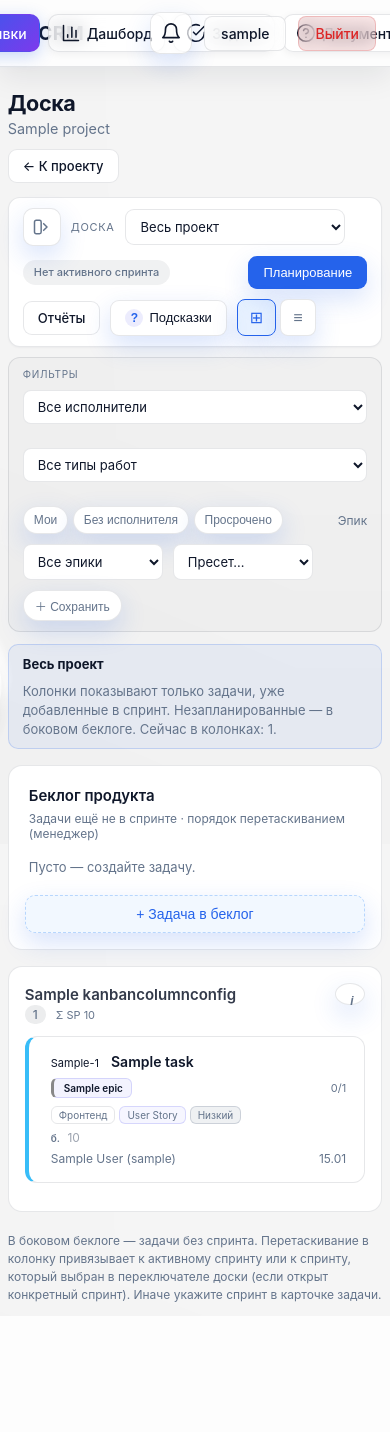
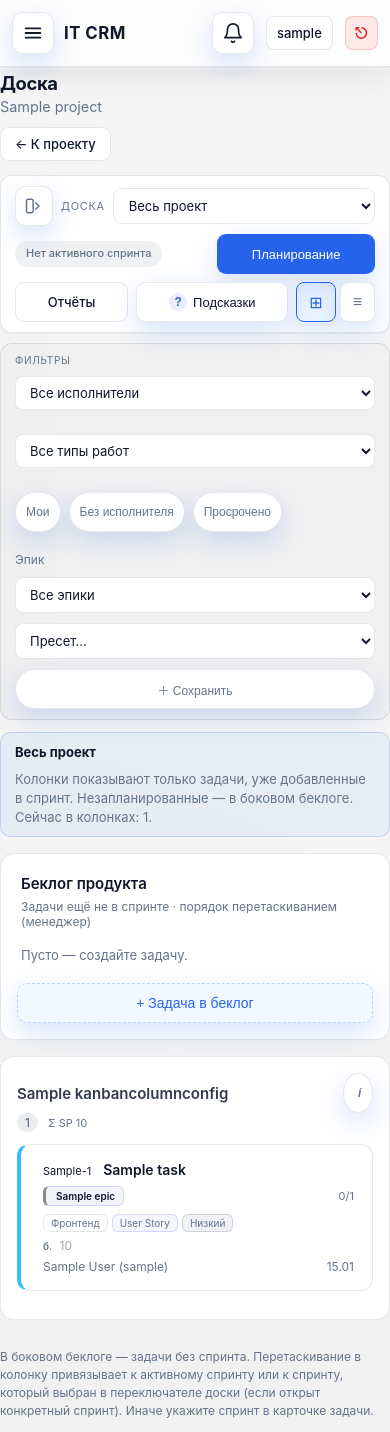
Before and after one commit to wasabi52ngg/CRM_with_SCRUM, a Django app: page /manager/projects/1/board/ in a window 390 px wide. Before the commit the page ends 1302 px from the top, so only its background shows below. Run offline with Django 5.2, Linux system fonts and the light colour scheme; a user stored in the database is signed in; tables that the repository leaves empty hold one stand-in row (values such as "Sample post"); data that the repository does not hold is empty.

Commit message:
huge fix

```diff
--- a/crm/static/crm/css/base_extra.css
+++ b/crm/static/crm/css/base_extra.css
@@ -410,6 +410,15 @@ footer {
   font-weight: 400;
 }
 
+/* Кнопка мобильного меню (видна только в mobile.css) */
+.header-menu-toggle {
+  display: none;
+}
+
+.header-nav-backdrop {
+  display: none;
+}
+
 /* Responsive */
 @media (max-width: 900px) {
   .styles_list__z_6uf,
--- /dev/null
+++ b/crm/static/crm/css/mobile.css
@@ -0,0 +1,332 @@
+/* Адаптация под телефоны и планшеты */
+
+.site-main {
+  padding-top: 90px;
+}
+
+.table-scroll {
+  width: 100%;
+  overflow-x: auto;
+  -webkit-overflow-scrolling: touch;
+  margin-bottom: 16px;
+}
+
+.table-scroll > table {
+  width: 100%;
+  min-width: 520px;
+}
+
+body.mobile-nav-open {
+  overflow: hidden;
+}
+
+/* ——— Планшеты и телефоны ——— */
+@media (max-width: 900px) {
+  body {
+    background-attachment: scroll;
+  }
+
+  .site-main {
+    width: 100%;
+    padding-top: 72px;
+    padding-left: 12px;
+    padding-right: 12px;
+  }
+
+  .container {
+    width: 100%;
+    padding-left: 0;
+    padding-right: 0;
+  }
+
+  .page-title {
+    font-size: 22px;
+    margin-top: 16px;
+  }
+
+  .auth-container {
+    margin: 28px auto;
+    padding: 24px 16px;
+    max-width: 100%;
+  }
+
+  /* Канбан: горизонтальная прокрутка колонок */
+  .kanban-board-area {
+    overflow-x: auto;
+    -webkit-overflow-scrolling: touch;
+    padding-bottom: 8px;
+  }
+
+  .kanban {
+    grid-auto-columns: minmax(260px, 1fr);
+    width: max-content;
+    min-width: 100%;
+  }
+
+  .kanban-command-bar {
+    gap: 8px;
+  }
+
+  .cmd-select {
+    min-width: 0;
+    max-width: 100%;
+    flex: 1 1 140px;
+  }
+
+  .kanban-filters-card__row {
+    flex-direction: column;
+    align-items: stretch;
+  }
+
+  .kanban-filters-card__row .kf-control,
+  .kanban-filters-card__row .cmd-select {
+    width: 100%;
+    max-width: none;
+  }
+
+  .kf-chips {
+    display: flex;
+    flex-wrap: wrap;
+    gap: 8px;
+  }
+
+  /* Панели и модалки на весь экран */
+  .kanban-drawer__panel {
+    top: 12px;
+    width: calc(100vw - 20px);
+    max-height: calc(100vh - 24px);
+  }
+
+  .kanban-task-drawer__panel {
+    width: calc(100vw - 20px);
+    max-width: none;
+    max-height: calc(100vh - 24px);
+  }
+
+  /* Заявка: таймлайн в одну колонку */
+  .timeline-card {
+    grid-template-columns: 1fr;
+    padding: 14px 16px;
+  }
+
+  .cp-timeline.cp-diagram {
+    min-height: 280px;
+  }
+
+  .cp-diagram__viewport {
+    min-height: 260px;
+    height: 300px;
+  }
+
+  .cp-editor {
+    grid-column: 1;
+  }
+
+  .timeline-header {
+    flex-direction: column;
+    align-items: flex-start;
+    gap: 12px;
+  }
+
+  .request-meta-row {
+    gap: 16px;
+  }
+
+  .request-actions {
+    flex-direction: column;
+    align-items: stretch;
+  }
+
+  .request-actions .btn,
+  .request-actions button,
+  .request-actions a.btn {
+    width: 100%;
+    text-align: center;
+    justify-content: center;
+  }
+
+  /* Чат */
+  .request-chat-form,
+  .tp-chat-form {
+    flex-wrap: wrap;
+  }
+
+  .request-chat-form input[type="text"],
+  .tp-chat-form input[type="text"] {
+    min-width: 0;
+    flex: 1 1 100%;
+  }
+
+  .profile-shell {
+    padding: 0 4px;
+  }
+
+  .profile-actions {
+    flex-direction: column;
+  }
+
+  .profile-actions .btn-primary-wide {
+    width: 100%;
+    min-width: 0;
+  }
+
+  .stat-cards {
+    grid-template-columns: 1fr !important;
+  }
+
+  .hide-on-mobile {
+    display: none !important;
+  }
+}
+
+/* ——— Телефоны: компактная шапка и выезжающее меню ——— */
+@media (max-width: 860px) {
+  .header-menu-toggle {
+    display: inline-flex;
+    align-items: center;
+    justify-content: center;
+    width: 42px;
+    height: 42px;
+    padding: 0;
+    border: 1px solid var(--border);
+    border-radius: 10px;
+    background: rgba(255, 255, 255, 0.85);
+    color: var(--text);
+    cursor: pointer;
+    flex-shrink: 0;
+    order: 0;
+  }
+
+  .header-menu-toggle:hover {
+    border-color: var(--primary);
+    color: var(--primary);
+  }
+
+  .header-flex {
+    flex-wrap: nowrap;
+    gap: 10px;
+    padding: 8px 10px;
+  }
+
+  .site-header .logo {
+    order: 1;
+    flex: 1;
+    min-width: 0;
+    font-size: 1.05rem;
+  }
+
+  .header-actions {
+    order: 2;
+    flex-shrink: 0;
+    gap: 6px;
+  }
+
+  .site-header .header-actions .nav-link {
+    padding: 8px 10px;
+    font-size: 13px;
+    max-width: 110px;
+    overflow: hidden;
+    text-overflow: ellipsis;
+    white-space: nowrap;
+  }
+
+  .header-nav-buttons {
+    position: fixed;
+    top: 66px;
+    left: 0;
+    right: 0;
+    z-index: 98;
+    display: none;
+    flex-direction: column;
+    align-items: stretch;
+    gap: 6px;
+    padding: 12px;
+    margin: 0;
+    max-height: calc(100vh - 66px);
+    overflow-y: auto;
+    -webkit-overflow-scrolling: touch;
+    background: rgba(255, 255, 255, 0.97);
+    backdrop-filter: blur(14px);
+    border-bottom: 1px solid var(--border);
+    box-shadow: 0 12px 32px rgba(15, 23, 42, 0.12);
+    order: 10;
+    flex: none;
+    justify-content: flex-start;
+  }
+
+  .site-header--nav-open .header-nav-buttons {
+    display: flex;
+  }
+
+  .nav-btn {
+    width: 100%;
+    justify-content: flex-start;
+    padding: 12px 14px;
+    font-size: 15px;
+  }
+
+  .nav-btn--mobile-only {
+    display: inline-flex;
+  }
+
+  .header-nav-backdrop {
+    display: none;
+    position: fixed;
+    inset: 66px 0 0;
+    z-index: 97;
+    background: rgba(15, 23, 42, 0.25);
+  }
+
+  .site-header--nav-open .header-nav-backdrop {
+    display: block;
+  }
+
+  .header-notify-dropdown {
+    right: -8px;
+    width: min(340px, calc(100vw - 24px));
+  }
+}
+
+@media (min-width: 861px) {
+  .header-menu-toggle {
+    display: none;
+  }
+
+  .header-nav-backdrop {
+    display: none !important;
+  }
+
+  .nav-btn--mobile-only {
+    display: none !important;
+  }
+}
+
+@media (max-width: 480px) {
+  .site-header .header-actions .nav-link.logout-link {
+    padding: 8px;
+    font-size: 0;
+    max-width: none;
+  }
+
+  .site-header .header-actions .nav-link.logout-link::before {
+    content: "⎋";
+    font-size: 16px;
+    line-height: 1;
+  }
+
+  .kanban-page__h1 {
+    font-size: 1.15rem;
+  }
+
+  .kanban-command-bar .cmd-btn {
+    flex: 1 1 auto;
+    min-height: 40px;
+  }
+
+  button,
+  .btn,
+  .nav-btn,
+  .header-notify-btn {
+    min-height: 40px;
+  }
+}
--- a/crm/templates/crm/base.html
+++ b/crm/templates/crm/base.html
@@ -9,13 +9,19 @@
     <link rel="stylesheet" href="{% static 'crm/css/app.css' %}">
     <link rel="stylesheet" href="{% static 'crm/css/base_extra.css' %}">
     <link rel="stylesheet" href="{% static 'crm/css/page-tour.css' %}">
+    <link rel="stylesheet" href="{% static 'crm/css/mobile.css' %}">
     {% block head %}{% endblock %}
  </head>
 <body>
 <header class="site-header">
   <div class="header-flex">
+    <button type="button" class="header-menu-toggle" id="header-menu-toggle" aria-label="Открыть меню" aria-expanded="false" aria-controls="header-mobile-nav">
+      <svg width="22" height="22" viewBox="0 0 24 24" fill="none" stroke="currentColor" stroke-width="2" stroke-linecap="round" aria-hidden="true">
+        <path d="M4 7h16M4 12h16M4 17h16"/>
+      </svg>
+    </button>
     <a class="logo" href="{% if user.is_authenticated %}{% url 'crm:dashboard' %}{% else %}{% url 'crm:landing' %}{% endif %}">IT CRM</a>
-    <div class="header-nav-buttons">
+    <nav class="header-nav-buttons" id="header-mobile-nav">
       {% if user.is_authenticated %}
         {% if user|is_owner_in_company %}
           {% with owned_company=user|get_owned_company %}
@@ -67,8 +73,11 @@
           <span class="nav-btn-icon"><svg width="20" height="20" viewBox="0 0 24 24" fill="none" stroke="currentColor" stroke-width="1.8" stroke-linecap="round" stroke-linejoin="round"><path d="m3 9 9-7 9 7v11a2 2 0 0 1-2 2H5a2 2 0 0 1-2-2z"/><path d="M9 22V12h6v10"/></svg></span>
           <span>Главная</span>
         </a>
+        <a href="{% url 'accounts:login' %}" class="nav-btn nav-btn--mobile-only {% if request.resolver_match.url_name == 'login' %} active{% endif %}">Вход</a>
+        <a href="{% url 'accounts:register' %}" class="nav-btn nav-btn--mobile-only">Регистрация</a>
+        <a href="{% url 'accounts:register_company' %}" class="nav-btn nav-btn--mobile-only">Регистрация компании</a>
       {% endif %}
-    </div>
+    </nav>
     <div class="header-actions">
       {% if user.is_authenticated %}
       {% if user|can_see_notification_bell %}
@@ -90,13 +99,14 @@
       <a href="{% url 'accounts:logout' %}" class="nav-link logout-link">Выйти</a>
       {% else %}
       <a href="{% url 'accounts:login' %}" class="nav-link">Вход</a>
-      <a href="{% url 'accounts:register' %}" class="nav-link">Регистрация</a>
-      <a href="{% url 'accounts:register_company' %}" class="nav-link">Регистрация компании</a>
+      <a href="{% url 'accounts:register' %}" class="nav-link hide-on-mobile">Регистрация</a>
+      <a href="{% url 'accounts:register_company' %}" class="nav-link hide-on-mobile">Регистрация компании</a>
       {% endif %}
     </div>
   </div>
+  <div class="header-nav-backdrop" id="header-nav-backdrop" hidden></div>
 </header>
-<main class="container" style="padding-top:90px">
+<main class="container site-main">
     {% if messages %}
     <ul class="site-messages" role="status">
       {% for message in messages %}
--- a/crm/templates/crm/client/requests.html
+++ b/crm/templates/crm/client/requests.html
@@ -5,6 +5,7 @@
   <h1 class="page-title" style="margin: 0;">Мои заявки</h1>
   <a href="{% url 'crm:client_request_create' %}" class="btn">+ Новая заявка</a>
 </div>
+<div class="table-scroll">
 <table>
   <thead>
     <tr><th>Дата</th><th>Название</th><th>Тип</th><th>Статус</th></tr>
@@ -22,4 +23,5 @@
     {% endfor %}
   </tbody>
 </table>
+</div>
 {% endblock %}
--- a/crm/templates/crm/kanban.html
+++ b/crm/templates/crm/kanban.html
@@ -296,6 +296,7 @@
 </div>
 
 <div id="kanban-list-view" class="kanban-list-view" style="display:none;">
+  <div class="table-scroll">
   <table class="kanban-table">
     <thead>
       <tr>
@@ -322,6 +323,7 @@
       {% endfor %}
     </tbody>
   </table>
+  </div>
 </div>
 </div>{# kanban-board-area #}
 
--- a/crm/templates/crm/manager/project_detail.html
+++ b/crm/templates/crm/manager/project_detail.html
@@ -39,6 +39,7 @@
     <a class="btn" id="project-open-reports" href="{% url 'crm:scrum_reports' object.pk %}">Отчёты по спринтам</a>
   </div>
 </div>
+<div class="table-scroll">
 <table id="project-tasks-table">
     <thead>
     <tr>
@@ -69,6 +70,7 @@
     {% endfor %}
     </tbody>
  </table>
+</div>
 
 {% if can_manage_scrum %}
 <h3 style="margin-top:20px;">Роли в Scrum и критерии готовности</h3>
--- a/crm/templates/crm/manager/request_list.html
+++ b/crm/templates/crm/manager/request_list.html
@@ -6,6 +6,7 @@
   <h1 class="page-title">Заявки</h1>
   {% include 'crm/snippets/page_tour_launch.html' with tour_id='request_list' %}
 </div>
+<div class="table-scroll">
 <table class="request-list-table">
     <thead>
     <tr>
@@ -39,4 +40,5 @@
     {% endfor %}
     </tbody>
  </table>
+</div>
 {% endblock %}
--- a/crm/templates/crm/scrum_reports.html
+++ b/crm/templates/crm/scrum_reports.html
@@ -67,6 +67,7 @@
   <h2>Диаграмма сгорания ({{ active_sprint.name }})</h2>
   {% if burndown_labels %}
   <p class="muted">Оставшиеся баллы по дням (обновляется при изменении задач спринта).</p>
+  <div class="table-scroll">
   <table>
     <thead>
       <tr><th>Дата</th><th>Осталось баллов (факт)</th><th>Идеально (линейно)</th></tr>
@@ -81,6 +82,7 @@
       {% endfor %}
     </tbody>
   </table>
+  </div>
   {% else %}
   <p class="muted">Укажите даты начала и окончания у активного спринта.</p>
   {% endif %}
@@ -92,6 +94,7 @@
 <section class="scrum-report-block" style="margin-top:24px;">
   <h2>Скорость команды (завершённые спринты)</h2>
   {% if velocity %}
+  <div class="table-scroll">
   <table>
     <thead><tr><th>Спринт</th><th>Завершён</th><th>Баллов доведено до «Готово»</th></tr></thead>
     <tbody>
@@ -104,6 +107,7 @@
       {% endfor %}
     </tbody>
   </table>
+  </div>
   {% else %}
   <p class="muted">Нет завершённых спринтов.</p>
   {% endif %}
```
Also changed, not shown: crm/static/crm/js/app.js (+37 -0 lines).
